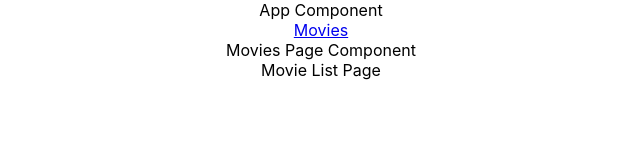
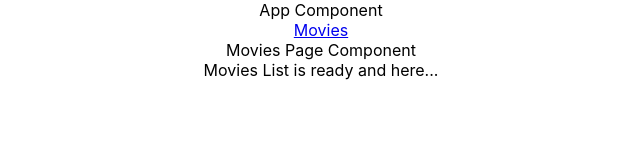
Before and after one commit to AishaGench/movieapp-ui, a React (Create React App) app: page /movies in a window 1280 px wide. Shown: the top 160 px of the page, without its empty margins (319-959 px from the left). Built offline with nearby package versions, Linux system fonts and the light colour scheme.

Commit message:
write some message for users

```diff
--- a/src/components/MovieList.js
+++ b/src/components/MovieList.js
@@ -2,9 +2,11 @@ import React from 'react'
 import { connect } from 'react-redux'
 
 export const MovieList = (props) => {
+    const movieList =<div>Movies List is ready and here...</div>
+    const emptyMessage =<div>Thefe is no any movies yet...</div>
     return (
         <div>
-            Movie List Page
+        {props.movies.lenght === 0 ? emptyMessage : movieList}
         </div>
     )
 }
--- a/src/components/pages/MoviesPage.js
+++ b/src/components/pages/MoviesPage.js
@@ -1,6 +1,7 @@
 //Created with rcredux
 import React, { Component } from 'react'
 import { connect } from 'react-redux'
+// eslint-disable-next-line no-unused-vars
 import moviesReducer from '../../reducers/moviesReducer'
 import PropTypes from 'prop-types'
 import MovieList from '../MovieList'
@@ -13,7 +14,7 @@ export class MoviesPage extends Component {
             <div>
                Movies Page Component
                <br/>
-               <MovieList/>
+               <MovieList movies={this.props.movies}/>
             </div>
         )
     }
--- a/src/reducers/moviesReducer.js
+++ b/src/reducers/moviesReducer.js
@@ -1,5 +1,7 @@
+// eslint-disable-next-line no-unused-vars
 const initialState = {}
 
+// eslint-disable-next-line import/no-anonymous-default-export
 export default (state =[1,2,3], { type, payload }) => {
     switch (type) {
 /*
```
